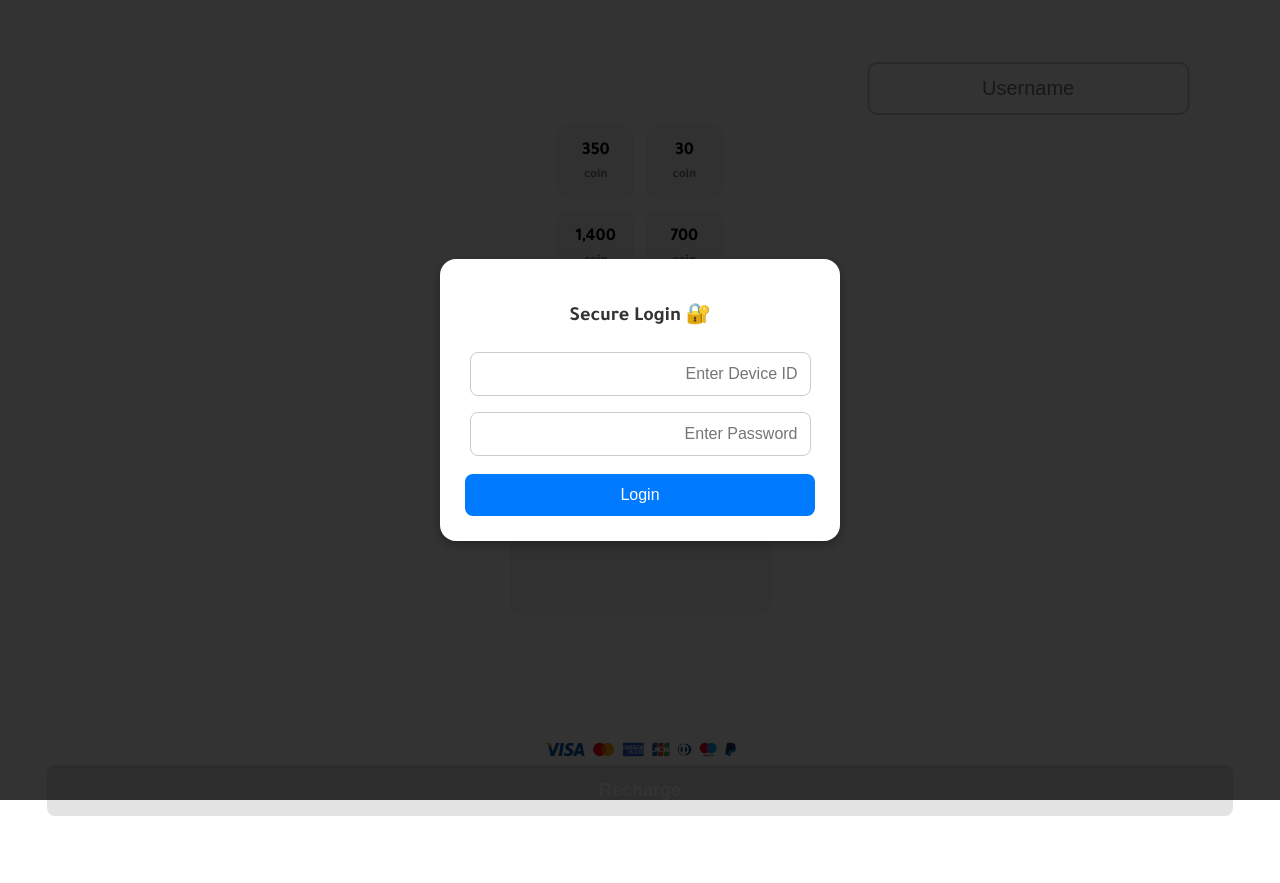
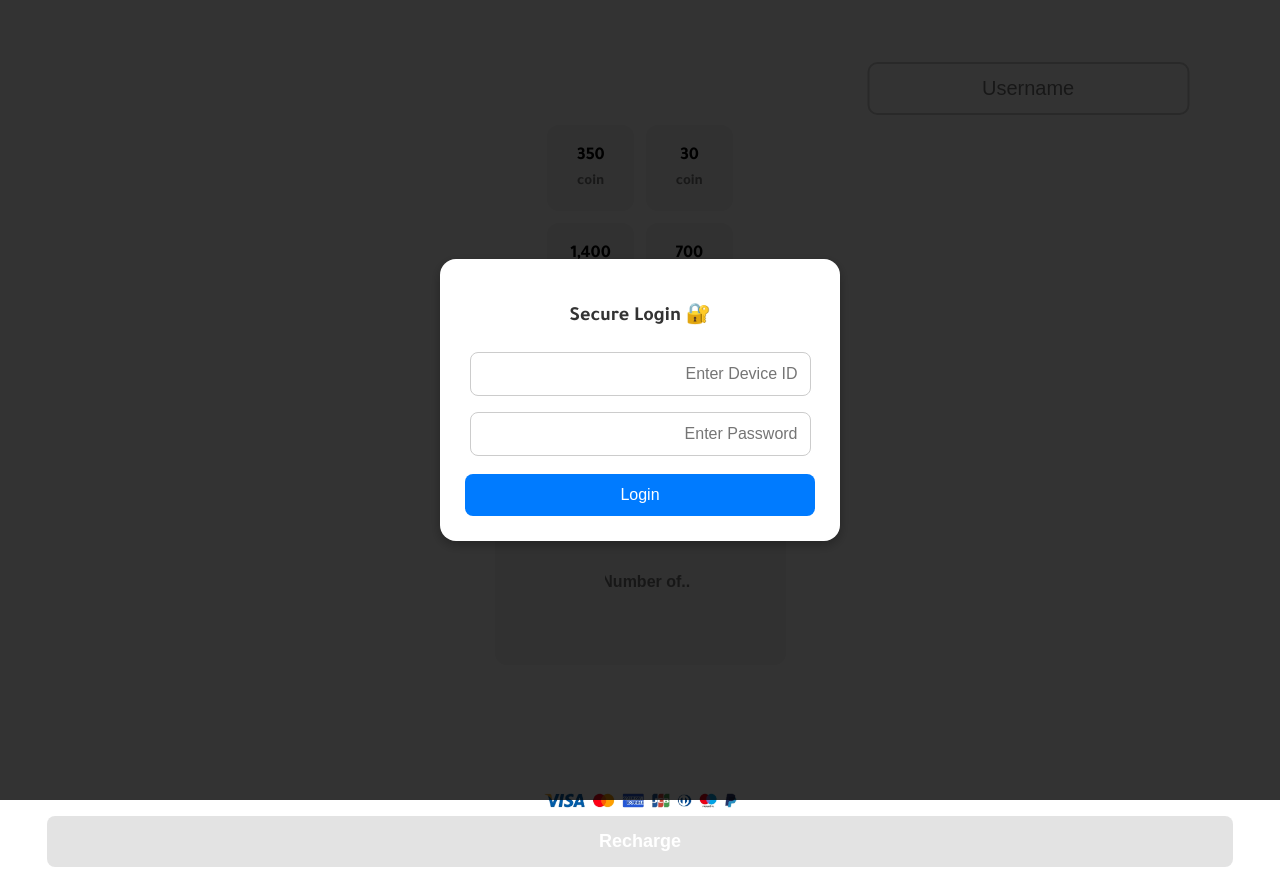
Before and after one commit to Mohosny232/Hoosny-coin, a website: page index.html in a window 1280 px wide. Before the commit the page ends 832 px from the top, so only its background shows below. Drawn offline with Linux system fonts and the light colour scheme.

Commit message:
Update index.html

```diff
--- a/index.html
+++ b/index.html
@@ -118,11 +118,11 @@ box-shadow: 0 4px 12px rgba(0,0,0,0.3);
 #username { width: 99%; max-width: 350px; padding: 13px; font-size: 20px; margin: 0 auto 10px auto; display: block; border: 2px solid #ccc; border-radius: 10px; text-align: center; }
 
 .coins { display: grid; grid-template-columns: repeat(2, 1fr); gap: 12px; }
-.coin-option { background: #f2f2f2; padding: 15px; border-radius: 12px; text-align: center; cursor: pointer; font-weight: 700; transition: 0.2s; font-size: 18px; position: relative; flex: 1 1 120px;}
+.coin-option { background: #f2f2f2; padding: 20px; border-radius: 12px; text-align: center; cursor: pointer; font-weight: 700; transition: 0.2s; font-size: 18px; position: relative; flex: 1 1 120px;}
 .coin-option.selected { border: 2px solid #ff2d55; background-color: #fff0f4; }
-.coin-option small { display: block; margin-top: 6px; font-size: 13px; color: #777; font-weight: normal; }
+.coin-option small { display: block; margin-top: 6px; font-size: 15px; color: #777; font-weight: normal; }
 .coin-option .coin-img { width: 32px; vertical-align: middle; margin-right: 4px; }
-.custom-input { width: 80%; font-size: 16px; padding: 6px; border: none; background: transparent; text-align: center; font-weight: bold; margin-top: 6px; }
+.custom-input { width: 40%; font-size: 16px; padding: 16px; border: none; background: transparent; text-align: center; font-weight: bold; margin-top: 6px; }
 
 #charge, #payNow {
 width: 95%; padding: 15px; margin-top: 10px; background: rgba(200,200,200,0.5); cursor: not-allowed; color: white; border: none; border-radius: 8px; font-size: 18px; font-weight: bold; position: relative; display:flex; align-items:center; justify-content:center;
@@ -448,7 +448,7 @@ color:white
   <!-- خانة custom -->
   <div class="coin-option custom">
     Custom
-    <div id="customPrice" style="font-size: 12px; color: gray; margin-top: 4px;"></div>
+    <div id="customPrice" style="font-size: 10px; color: gray; margin-top: 4px;"></div>
     <input type="number" id="customAmount" class="custom-input" placeholder="..Number of " />
   </div>
 </div>
```
